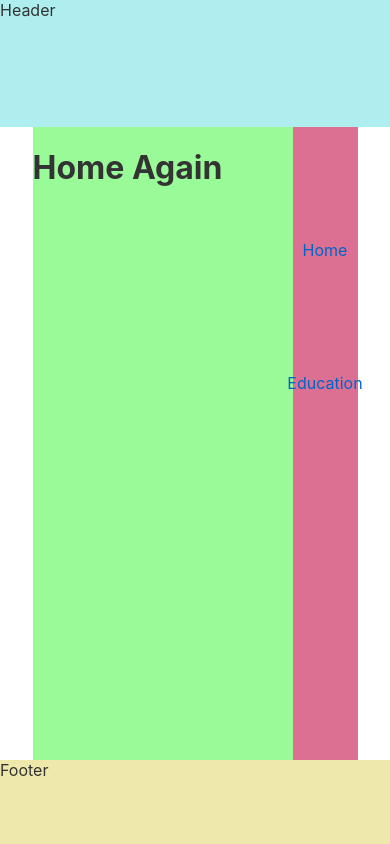
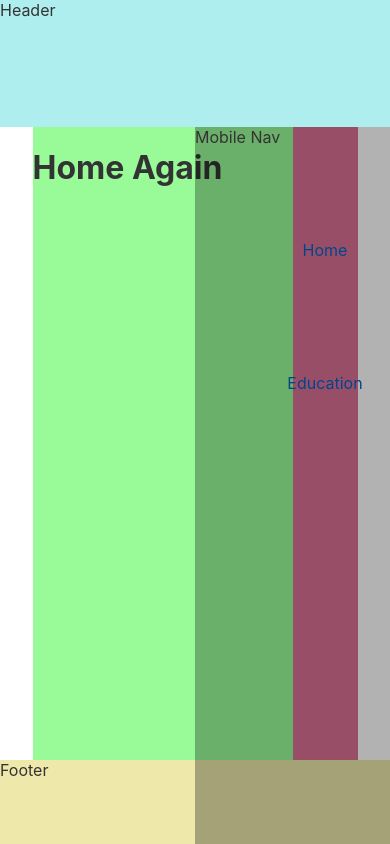
Before and after one commit to popejb1116/jbp-website-ui, a Svelte app: page / in a window 390 px wide. Built offline with nearby package versions, Linux system fonts and the light colour scheme.

Commit message:
Test mobile nav implemented

```diff
--- a/src/layout/GridLayout.svelte
+++ b/src/layout/GridLayout.svelte
@@ -16,11 +16,24 @@
          " .... page page page page page page page page asid asid .... "
          " foot foot foot foot foot foot foot foot foot foot foot foot "
       ;
+
+      position: relative;
+   }
+
+   .test {
+      position: absolute;
+      z-index: 1;
+      top: 15vh;
+      right: 0;
+      height: 85vh;
+      width: 50vw;
+      background: rgba(0, 0, 0, 0.3);
    }
 </style>
 
 <div class="grid">
    <Header/>
    <DesktopNav/>
+   <div class="test">Mobile Nav</div>
    <Footer/>
 </div>
```
